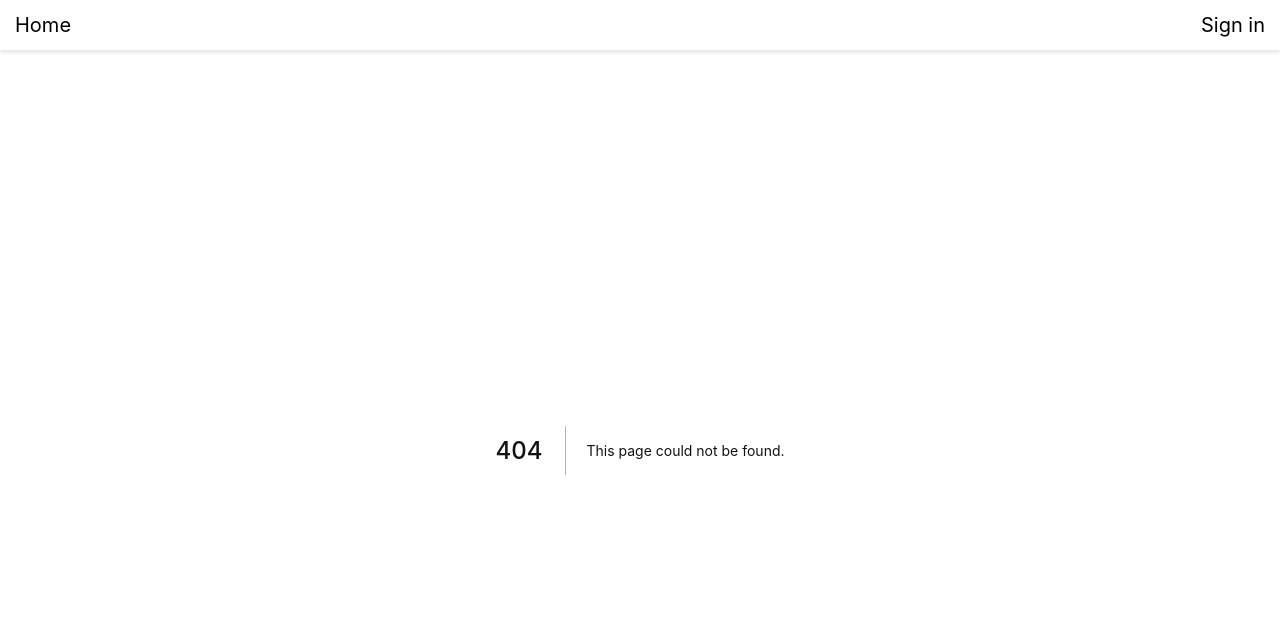
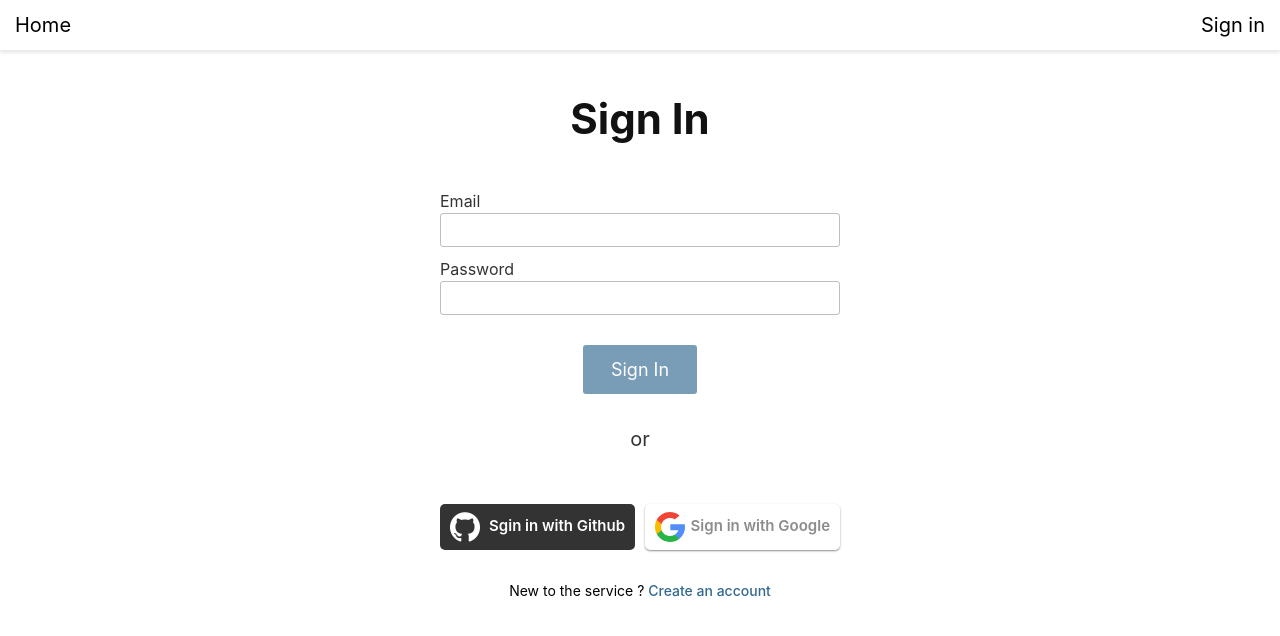
Before and after one commit to han3zeng/react-playground, a Next.js app: page /sign-in in a window 1280 px wide. Before the commit this address had no page. Shown: the top 636 px of the page. Built offline with nearby package versions, Linux system fonts and the light colour scheme.

Commit message:
Adjust > Next: sign-in page is done

```diff
--- a/pages/profile.js
+++ b/pages/profile.js
@@ -36,7 +36,7 @@ function Profile() {
       router.push('/');
     }
     const userProfile = JSON.parse(localStorage.getItem('userProfile'));
-    setProfile(userProfile);
+    if (userProfile) setProfile(userProfile);
   }, [authenticated, router]);
 
   const { name, email, avatarURL } = profile;
--- /dev/null
+++ b/pages/sign-in.js
@@ -0,0 +1,17 @@
+import { useEffect } from 'react';
+import { useRouter } from 'next/router';
+import useAuth from '../src/hooks/useAuth';
+import SignIn from '../src/components/SignIn';
+
+function SignInPage() {
+  const { authenticated } = useAuth;
+  const router = useRouter();
+  useEffect(() => {
+    if (authenticated) {
+      router.push('/profile');
+    }
+  }, [authenticated, router]);
+  return <SignIn />;
+}
+
+export default SignInPage;
--- a/src/components/SignIn/OAuth.js
+++ b/src/components/SignIn/OAuth.js
@@ -1,6 +1,6 @@
 import React, { Component } from 'react';
 import styled from 'styled-components';
-import { Link } from 'react-router-dom';
+import Link from 'next/link';
 import { v4 as uuidv4 } from 'uuid';
 import config from '../../config';
 import constants from '../../constants';
@@ -163,7 +163,7 @@ class Login extends Component {
               this.onClickHandler(constants.GITHUB)
             }}
           >
-            <img src={githubLogo} alt="github logo" />
+            <img src={githubLogo.src} alt="github logo" />
             <span>Sgin in with Github</span>
           </GithubButton>
           <GoogleButton
@@ -171,12 +171,12 @@ class Login extends Component {
               this.onClickHandler(constants.GOOGLE)
             }}
           >
-            <img src={googleLogo} alt="google logo" />
+            <img src={googleLogo.src} alt="google logo" />
             <span>Sign in with Google</span>
           </GoogleButton>
         </OAuthContainer>
         <div>
-          New to the service ? <Link to="/sign-up">Create an account</Link>
+          New to the service ? <Link href="/sign-up">Create an account</Link>
         </div>
       </Container>
     )
--- a/src/components/SignIn/Password.js
+++ b/src/components/SignIn/Password.js
@@ -1,11 +1,12 @@
 import React, { useContext } from 'react';
-import { useHistory } from 'react-router-dom';
+import { useRouter } from 'next/router';
 import InputRow from '../InputRow';
 import useForm from '../../hooks/useForm';
 import styled from 'styled-components';
 import config from '../../config';
 import { AuthenticationContext } from '../../contexts';
 const { authServerOrigin } = config;
+import { PATH } from '../../constants'
 
 const Button = styled.button`
   font-size: 18px;
@@ -28,22 +29,22 @@ const Error = styled.div`
 
 function Password () {
   const authentication = useContext(AuthenticationContext);
-  const history = useHistory();
+  const router = useRouter();
   const {
     form,
     error,
     onHandleInput,
     onSubmitHandler,
     stages,
-    stage
-  } = useForm()
+    stage,
+  } = useForm();
 
   const allowed = !error.email && !error.password && !!form.email && !!form.password;
 
   const onSubmitCallBack = () => {
     authentication.toggleAuthenticated(true);
-    history.push('/profile');
-  }
+    router.push(`/${PATH.profile}`);
+  };
 
   return (
     <>
--- a/src/components/SignIn/index.js
+++ b/src/components/SignIn/index.js
@@ -1,5 +1,5 @@
+import styled from 'styled-components';
 import OAuth from './OAuth';
-import styled from 'styled-components';
 import Password from './Password';
 
 const H2 = styled.h2`
@@ -19,7 +19,7 @@ const Divider = styled.div`
   margin: 30px 0;
 `;
 
-function SignIn () {
+function SignIn() {
   return (
     <>
       <H2>Sign In</H2>
@@ -29,6 +29,6 @@ function SignIn () {
         <OAuth />
       </Container>
     </>
-  )
+  );
 }
 export default SignIn;
--- a/src/constants/index.js
+++ b/src/constants/index.js
@@ -6,6 +6,8 @@ const loginServices = {
 
 export const PATH = {
   profile: 'profile',
+  signIn: 'sign-in',
+  signUp: 'sign-up',
 };
 
 const index = {
--- a/src/contexts/authentication-context.js
+++ b/src/contexts/authentication-context.js
@@ -12,8 +12,8 @@ function AuthProvider({
   children,
 }) {
   const [authenticated, setAuthentication] = useState(false);
-  const toggleAuthenticated = () => {
-    setAuthentication((value) => {
+  const toggleAuthenticated = (value) => {
+    setAuthentication(value);
     if (!value) {
       localStorage.removeItem(constants.USER_PRPFILE);
       fetch(`${resourceServerOrigin}/user/signout`, {
@@ -27,7 +27,6 @@ function AuthProvider({
       });
     }
     return false;
-    });
   };
 
   useEffect(() => {
```
Also changed, not shown: 1 other file (tests, documents, lock files or other folders). Lines whose indentation alone changed are shown as unchanged.
